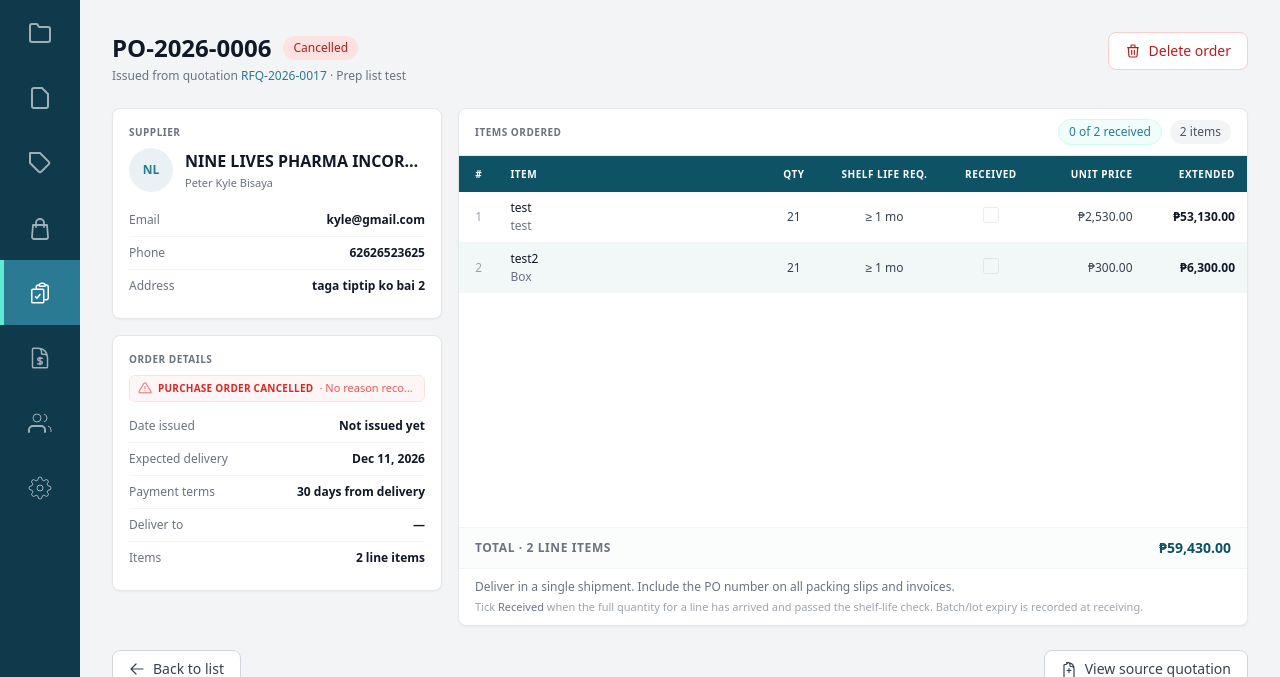
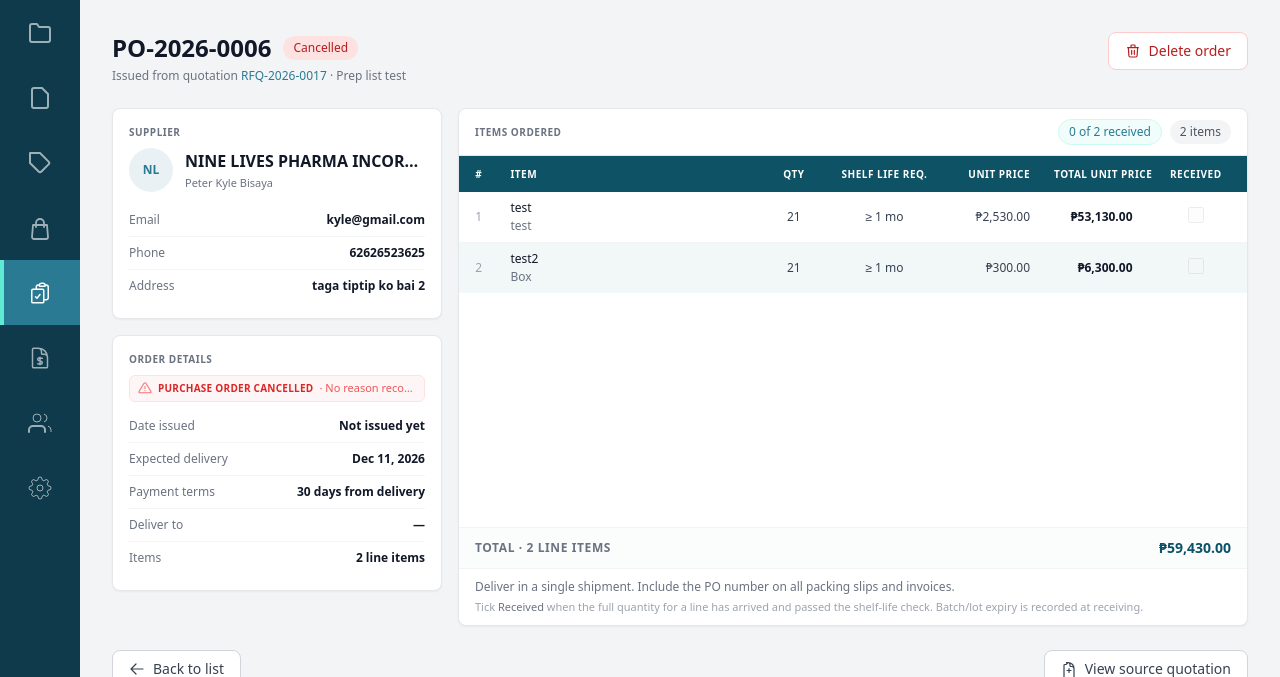
Before and after one commit to islacchi/purchasing, a Laravel app: page /purchase-order/6 in a window 1280 px wide. Shown: the part 80-757 px from the top of the page. Run offline with Laravel 12, Linux system fonts and the light colour scheme; a user stored in the database is signed in; data comes from the database, SQL or seed files in the repository; data that the repository does not hold is empty; some libraries are stand-ins or nearby versions.

Commit message:
refactor(purchase-order): revamp the show page layout
- Two-column grid: left rail of labeled cards (Supplier / Order
  details), items table fills the remaining width with a fixed
  colgroup table and the shared teal sticky header
- Column order: # · Item · Qty · Shelf life req. · Unit price ·
  Total unit price (renamed from Extended) · Received
- Order-progress stepper gets a section label; total strip figure
  in deep teal; heading sized to the other detail pages
- Receive flow, send/cancel/delete gating, stepper, and modals
  unchanged; server-rendered values identical

```diff
--- a/resources/views/Purchaseorder/show.blade.php
+++ b/resources/views/Purchaseorder/show.blade.php
@@ -254,12 +254,12 @@
                     <thead class="sticky top-0 z-10 bg-[#0e5266]">
                         <tr class="text-left text-[10px] font-semibold uppercase tracking-wider text-white">
                             <th scope="col" class="px-3 py-2.5 text-center">#</th>
-                            <th scope="col" class="px-3 py-2">Item</th>
+                            <th scope="col" class="px-3 py-2.5 text-left">Item</th>
                             <th scope="col" class="whitespace-nowrap px-3 py-2.5 text-center">Qty</th>
                             <th scope="col" class="whitespace-nowrap px-3 py-2.5 text-center">Shelf life req.</th>
+                            <th scope="col" class="whitespace-nowrap px-3 py-2.5 text-right">Unit price</th>
+                            <th scope="col" class="whitespace-nowrap px-3 py-2.5 text-right">Total unit price</th>
                             <th scope="col" class="whitespace-nowrap px-3 py-2.5 text-center">Received</th>
-                            <th scope="col" class="whitespace-nowrap px-3 py-2.5 text-right">Unit price</th>
-                            <th scope="col" class="whitespace-nowrap px-3 py-2.5 text-right">Extended</th>
                         </tr>
                     </thead>
                     <tbody class="divide-y divide-gray-100">
@@ -281,6 +281,10 @@
                                     @else
                                         <span class="text-xs text-gray-400" title="Non-perishable">&mdash;</span>
                                     @endif
+                                </td>
+                                <td class="break-words px-3 py-2 text-right text-gray-700">{{ $peso($item->unit_price) }}</td>
+                                <td class="break-words px-3 py-2 text-right font-semibold text-gray-900">
+                                    {{ $peso($item->extendedTotal()) }}
                                 </td>
                                 <td class="whitespace-nowrap px-3 py-2.5 text-center">
                                     @if ($isReceived)
@@ -313,10 +317,6 @@
                                                title="{{ $title }}"
                                                aria-label="{{ $title }}">
                                     @endif
-                                </td>
-                                <td class="break-words px-3 py-2 text-right text-gray-700">{{ $peso($item->unit_price) }}</td>
-                                <td class="break-words px-3 py-2 text-right font-semibold text-gray-900">
-                                    {{ $peso($item->extendedTotal()) }}
                                 </td>
                             </tr>
                         @endforeach
```
